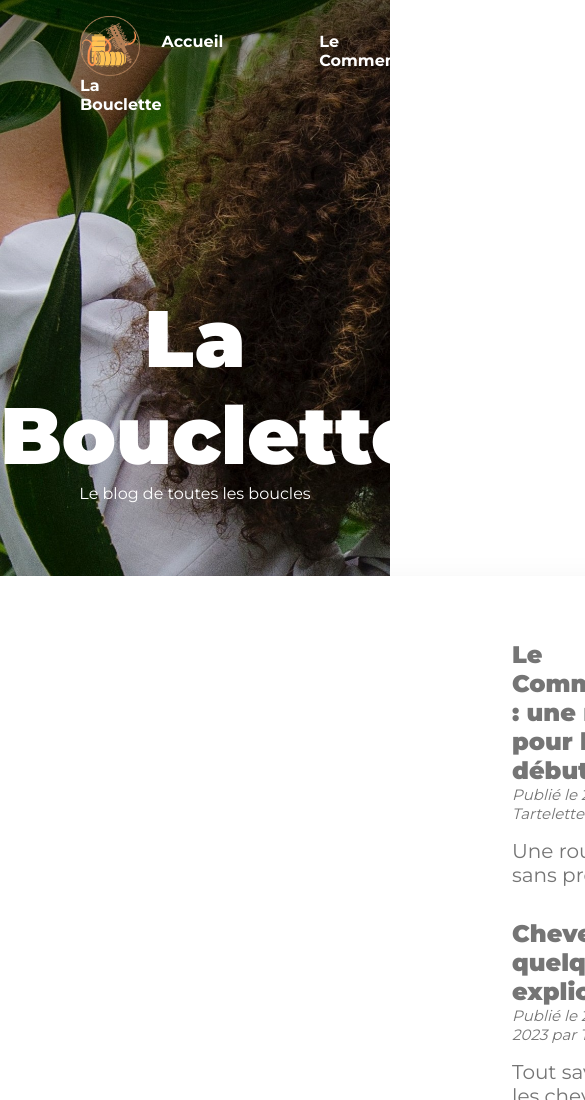
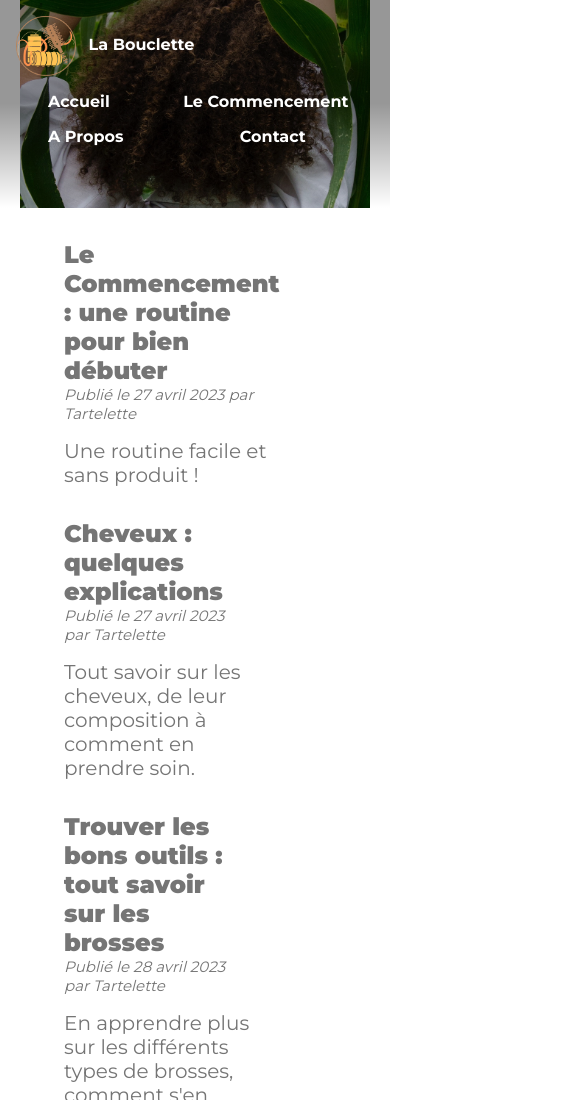
Before and after one commit to eleonore-tissier/la_bouclette, a plain HTML site: page index.html in a window 390 px wide. Shown: the top 1100 px of the page, 585 px wide, since content can reach past the window. Drawn offline with Linux system fonts and the light colour scheme.

Commit message:
Fisrt responsive corrections

```diff
--- a/style.css
+++ b/style.css
@@ -268,3 +268,66 @@ a {
 .footer img {
     width: 3rem;
 }
+
+/* Responsive */
+@media screen and (max-width: 1750px) {
+    .content {
+        padding: 4em 16em 2em 19em;
+    }
+}
+
+@media screen and (max-width: 1530px) {
+    .content {
+        padding: 4em 12em 2em 12em;
+    }
+}
+
+@media screen and (max-width: 740px) {
+    /* Images */
+    .index {
+        background: linear-gradient(to bottom, #00000068 50%, #0000), top / contain no-repeat url(img/home_image.jpg) fixed;
+        height: 13rem;
+    }
+    .article {
+        background: linear-gradient(to bottom, #00000068 50%, #0000), top / contain no-repeat url(img/article_image.jpg) fixed;
+        height: 13rem;
+    }
+    .about {
+        background: linear-gradient(to bottom, #00000068 50%, #0000), top / contain no-repeat url(img/about_image.jpg) fixed;
+        height: 13rem;
+    }
+    .contact {
+        background: linear-gradient(to bottom, #00000068 50%, #0000), top / contain no-repeat url(img/contact_image.jpg) fixed;
+        height: 13rem;
+    }
+
+    /* Header  */
+    .nav-bar {
+        flex-direction: column;
+        padding: 1rem 1rem;
+    }
+
+    .nav-bar div {
+        gap: 1rem;
+        flex-wrap: wrap;
+    }
+
+    .nav-bar div a {
+        margin-left: 2rem;
+    }
+
+    /* Text zone */
+    .container {
+        flex-direction: column;
+    }
+
+    .content {
+        width: 250px;
+        padding: 2rem 0rem 2rem 4rem;
+        box-shadow: 0 0 0 rgba(255, 255, 255, 0);
+    }
+
+    /* Sidebar */
+    .sidebar {
+    }
+}
```
